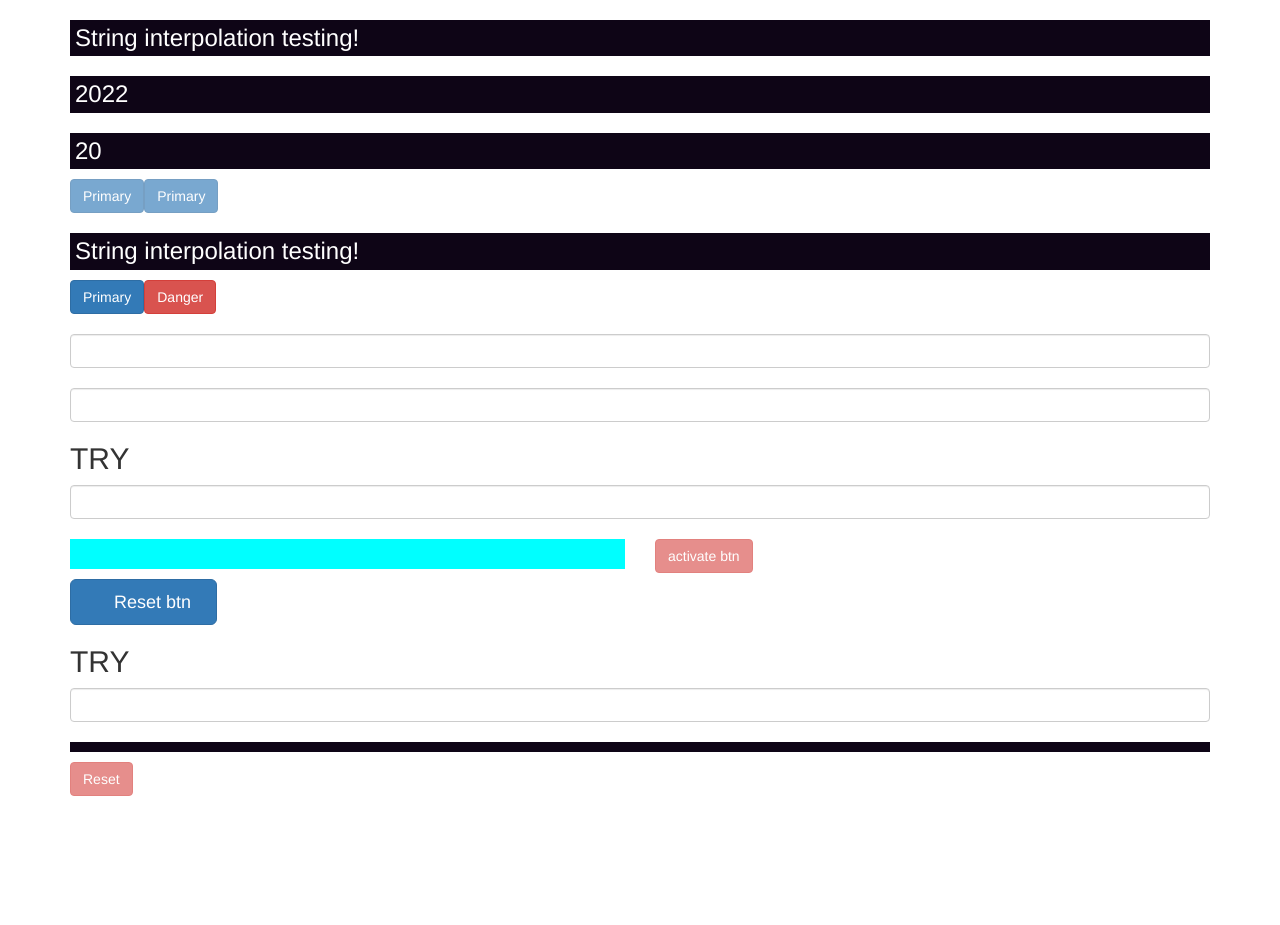
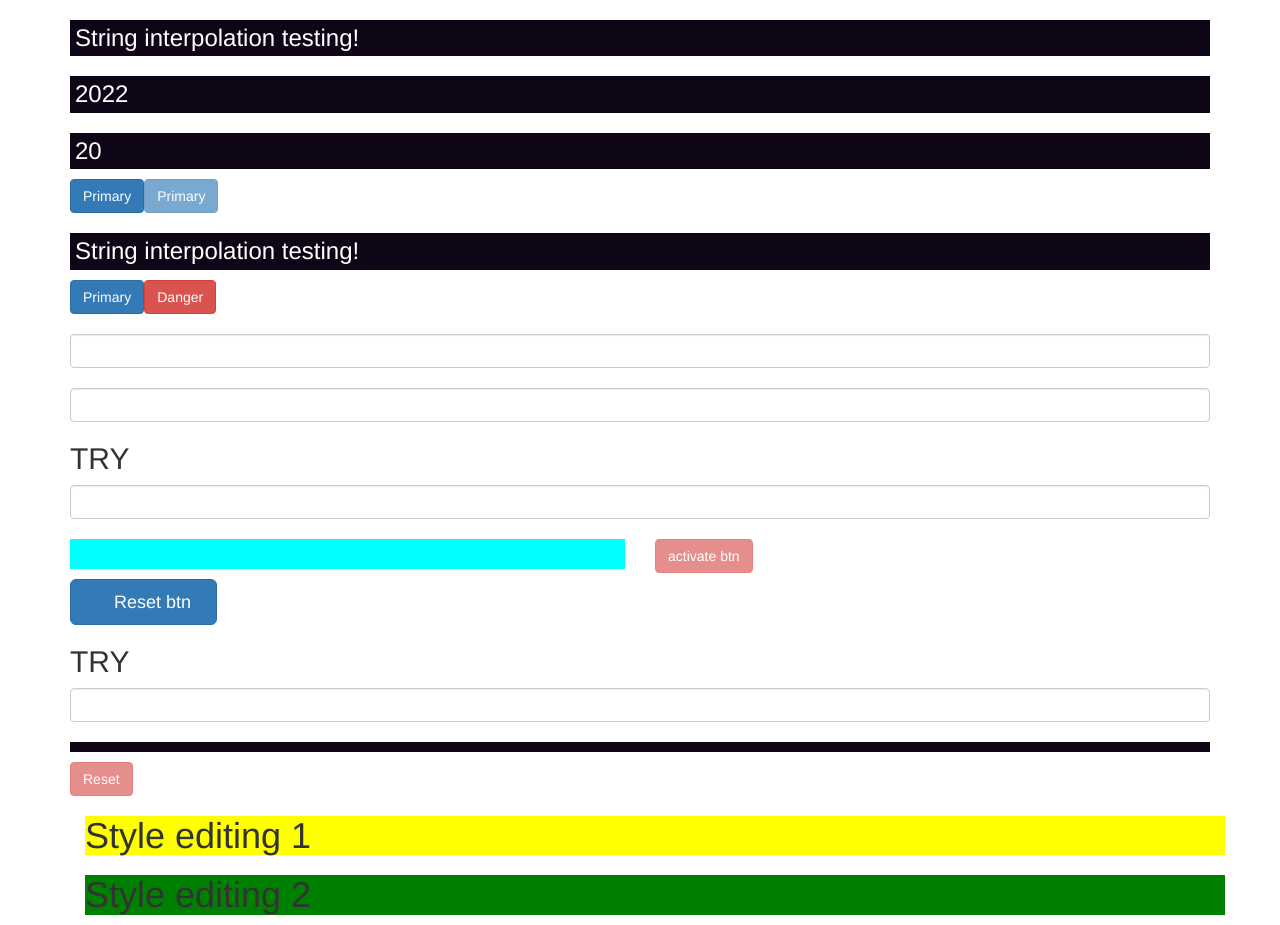
Before and after one commit to Nishu-Gamage/Angular_test, an Angular app: page / in a window 1280 px wide. Before the commit the page ends 800 px from the top, so only its background shows below. Built offline with nearby package versions, Linux system fonts and the light colour scheme.

Commit message:
IF & IF ELSE Statements'

```diff
--- a/src/app/app.component.html
+++ b/src/app/app.component.html
@@ -13,3 +13,9 @@
 <div class="container">
      <app-data-binding-test></app-data-binding-test>
 </div>
+
+
+<!-- control-statment component -->
+<!-- <div class="container">
+     <app-control-statment></app-control-statment>
+</div>  -->
--- a/src/app/app.module.ts
+++ b/src/app/app.module.ts
@@ -6,13 +6,15 @@ import { AppComponent } from './app.component';
 import { SuccessAlert } from './success-alert/success-alert.component';
 import { WarningAlertComponent } from './warning-alert/warning-alert.component';
 import { DataBindingTestComponent } from './data-binding-test/data-binding-test.component';
+import { ControlStatmentComponent } from './control-statment/control-statment.component';
 
 @NgModule({
   declarations: [
     AppComponent,
     SuccessAlert,
     WarningAlertComponent,
-    DataBindingTestComponent
+    DataBindingTestComponent,
+    ControlStatmentComponent
   ],
   imports: [
     BrowserModule,
--- /dev/null
+++ b/src/app/control-statment/control-statment.component.html
@@ -0,0 +1,12 @@
+<!----------------------------
+     if statement
+ ---------------------------->
+<h1 *ngIf="iftest">{{text1}}</h1>
+
+
+<!----------------------------
+     if else statement
+----------------------------->
+<h1 *ngIf="ifElseTest; else HellowTemplate">{{text2}}</h1>
+<!-- template for else part -->
+<ng-template #HellowTemplate><h1>Hellow</h1></ng-template>
--- /dev/null
+++ b/src/app/control-statment/control-statment.component.ts
@@ -0,0 +1,24 @@
+import { Component, OnInit } from '@angular/core';
+
+@Component({
+  selector: 'app-control-statment',
+  templateUrl: './control-statment.component.html',
+  styleUrls: ['./control-statment.component.css']
+})
+export class ControlStatmentComponent implements OnInit {
+
+  // if statement variable
+    text1 = 'if statement testing';
+    iftest = true;
+
+  // if else statement variable
+    text2 = 'if else statement testing';
+    ifElseTest = false;
+
+
+  constructor() { }
+
+  ngOnInit(): void {
+  }
+
+}
--- a/src/app/data-binding-test/data-binding-test.component.html
+++ b/src/app/data-binding-test/data-binding-test.component.html
@@ -92,3 +92,14 @@
      class="btn btn-danger"
      [disabled]="tutorial2===''"
      (click)="tutorial2 = ''" > Reset </button>
+
+
+<!---------------------------------------
+               Tutorial - 3
+           Two-way data binding
+----------------------------------------->
+
+<div class="container">
+     <h1 [ngStyle]="{backgroundColor:'yellow'}">Style editing 1</h1>
+     <h1 [ngStyle]="{backgroundColor: getColor()}">Style editing 2</h1>
+</div>
--- a/src/app/data-binding-test/data-binding-test.component.ts
+++ b/src/app/data-binding-test/data-binding-test.component.ts
@@ -18,11 +18,11 @@ export class DataBindingTestComponent {
   disabledTest1 = false;
   disabledTest2 = true;
 
-  constructor(){
-    setTimeout(()=>{
-        this.disabledTest1 = true;
-    }, 2000)
-  }
+  // constructor(){
+  //   setTimeout(()=>{
+  //       this.disabledTest1 = true;
+  //   }, 2000)
+  // }
 
   // Event binding
   disabledTest3 =false;
@@ -76,7 +76,22 @@ export class DataBindingTestComponent {
 
 
 
+  /*----------------------------------
+  　　　      Tutorial - 3
+             Style editing
+  -----------------------------------*/
 
+  // Create rendom number
+  status:string = 'offline';
 
+  // This constructor can use only for this tutorial
+  // line 21 also have constructor
+  constructor(){
+    this.status = Math.random()>0.5?'online':'offline';
+  }
+
+  getColor(){
+    return this.status === 'online'?'green':'red';
+  }
 
 }
```
Also changed, not shown: src/app/control-statment/control-statment.component.css (added), 1 other file (tests, documents, lock files or other folders).
